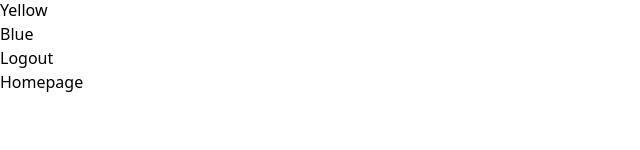
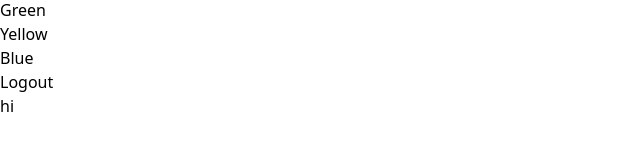
Before and after one commit to pan2dora/Groupies_FP, a React (Vite) app in the folder client/: page / in a window 1280 px wide. Shown: the part 176-326 px from the top of the page, without its empty margins (0-640 px from the left). Built offline with nearby package versions, Linux system fonts and the light colour scheme.

Commit message:
added Home component

```diff
--- a/client/src/components/Routes/Home.jsx
+++ b/client/src/components/Routes/Home.jsx
@@ -2,7 +2,10 @@
 const Home = () => {
 
     return(
-        <p>Homepage</p>
+        <>
+    <p>hi</p>
+
+      </>
     )
 
     }
```
